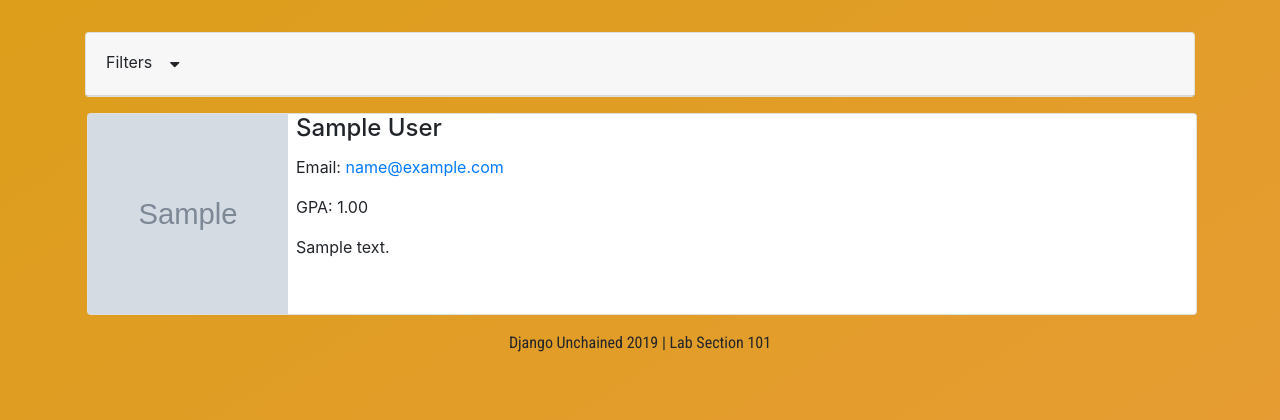
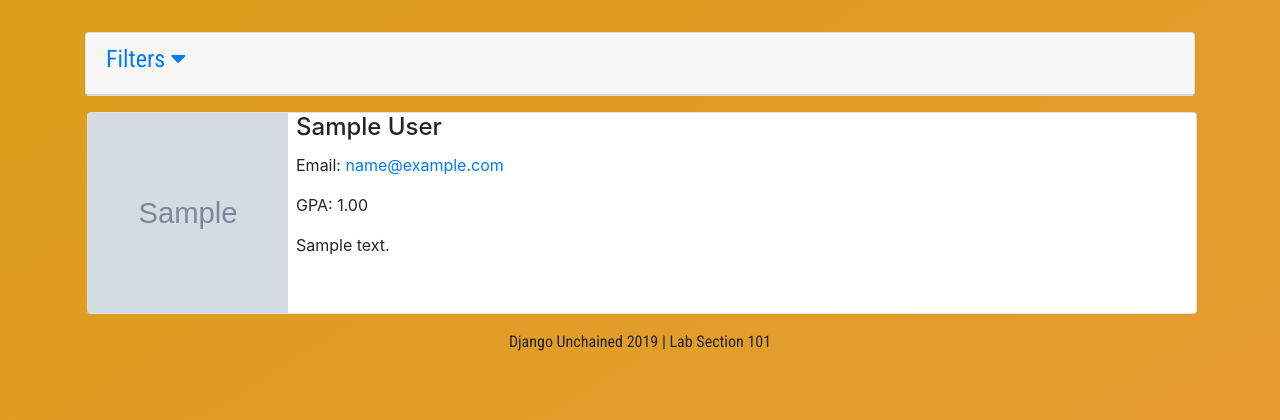
Before and after one commit to thejimster82/SkillMatch, a Django app: page /tutors/ in a window 1280 px wide. Shown: the part 79-499 px from the top of the page. Run offline with Django 3.2, Linux system fonts and the light colour scheme; a user stored in the database is signed in; tables that the repository leaves empty hold one stand-in row (values such as "Sample post"); grey boxes marked "Sample" are stand-in pictures; parts of the project's set-up code (start-up, migrations or seed data) failed here and were passed over; some libraries are stand-ins or nearby versions.

Commit message:
fixed gt filtering, filtering on char, filter bar

```diff
--- a/matching/filters.py
+++ b/matching/filters.py
@@ -2,6 +2,5 @@ from .models import Profile
 import django_filters
 
 class TutorFilter(django_filters.FilterSet):
-    class Meta:
-        model = Profile
-        fields = ['tutor_gpa', 'grad_year', ]
+    gpa_gt = django_filters.NumberFilter(field_name='tutor_gpa', lookup_expr='gt')
+    grad_year = django_filters.CharFilter(field_name='grad_year')
--- a/matching/templates/matching/tutors.html
+++ b/matching/templates/matching/tutors.html
@@ -17,18 +17,16 @@
 <form method="get">
     <div class="container">
         <div class="card" style="margin-top: 2em">
-                <div class="card-header">
-                    Filters
-                    <a role="button" class="btn" data-toggle="collapse" href="#collapseExample" aria-expanded="false" aria-controls="collapseExample">
-                            <i class="fas fa-caret-down"></i>
-                        </a>
-                </div>
+                <a role="button" class="card-header" data-toggle="collapse" href="#collapseExample" aria-expanded="false" aria-controls="collapseExample">
+                    <h4 style="font-family:Roboto Condensed;">Filters <i class="fas fa-caret-down"></i>
+                    </h4>
+            </a>
                 <div class="collapse" id="collapseExample">
                 <div class="card-body">
                     <div class="d-flex flex-row justify-content-around">
                         <div class="form-group">
                                     Minimum GPA
-                                    {% render_field filter.form.tutor_gpa class="form-control" %}
+                                    {% render_field filter.form.gpa_gt class="form-control" %}
                         </div>
                         <div class="form-group">
                                 Grad Year
```
